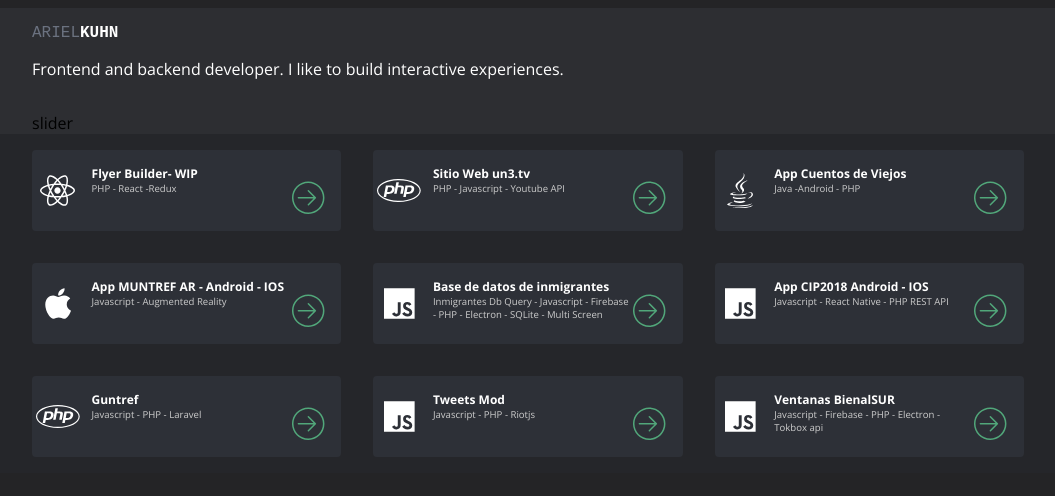
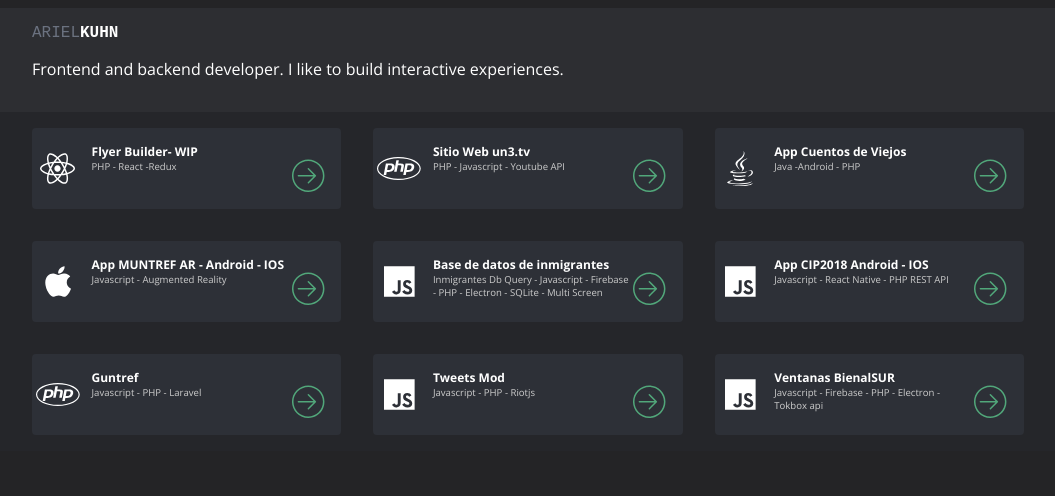
Before and after one commit to arielgk/portfolio2021, a Next.js app: page / in a window 1280 px wide. Shown: the top 496 px of the page, without its empty margins (112-1167 px from the left). Built offline with nearby package versions, Linux system fonts and the light colour scheme.

Commit message:
hide hero

```diff
--- /dev/null
+++ b/data/gifs.js
@@ -0,0 +1,5 @@
+export default [
+    {
+        url:'',
+    }
+]
--- a/pages/index.js
+++ b/pages/index.js
@@ -19,9 +19,10 @@ export default function Home() {
                         <p>Frontend and backend developer. I like to build interactive experiences.
                         </p>
                     </div>
-                    <div className={'hero'}>
-                        slider
-                    </div>
+                    {/*<div className={'hero'}>*/}
+                    {/*    <img src="inmigrantes.jpg"/>*/}
+                    {/*    <img src={'af-animation.gif'}/>*/}
+                    {/*</div>*/}
                 </div>
 
             </div>
```
Also changed, not shown: 1 other file (tests, documents, lock files or other folders).
